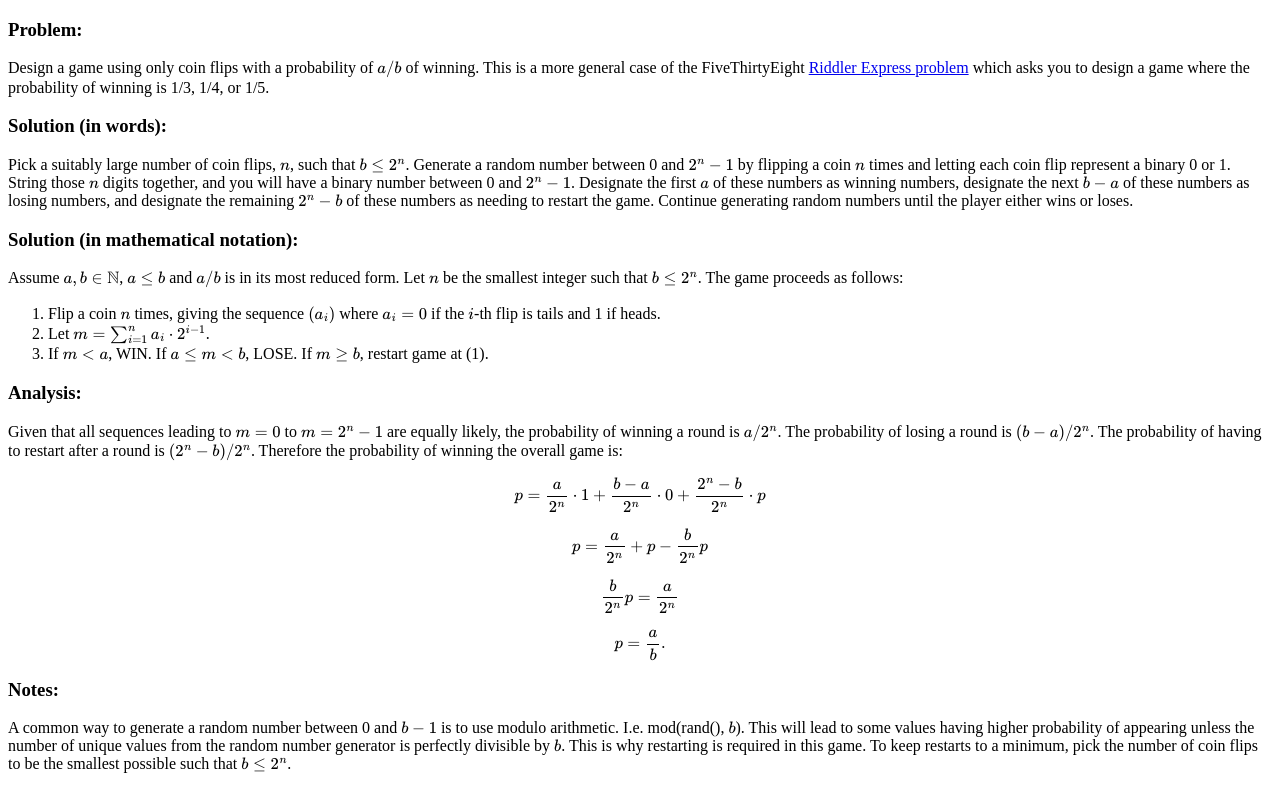
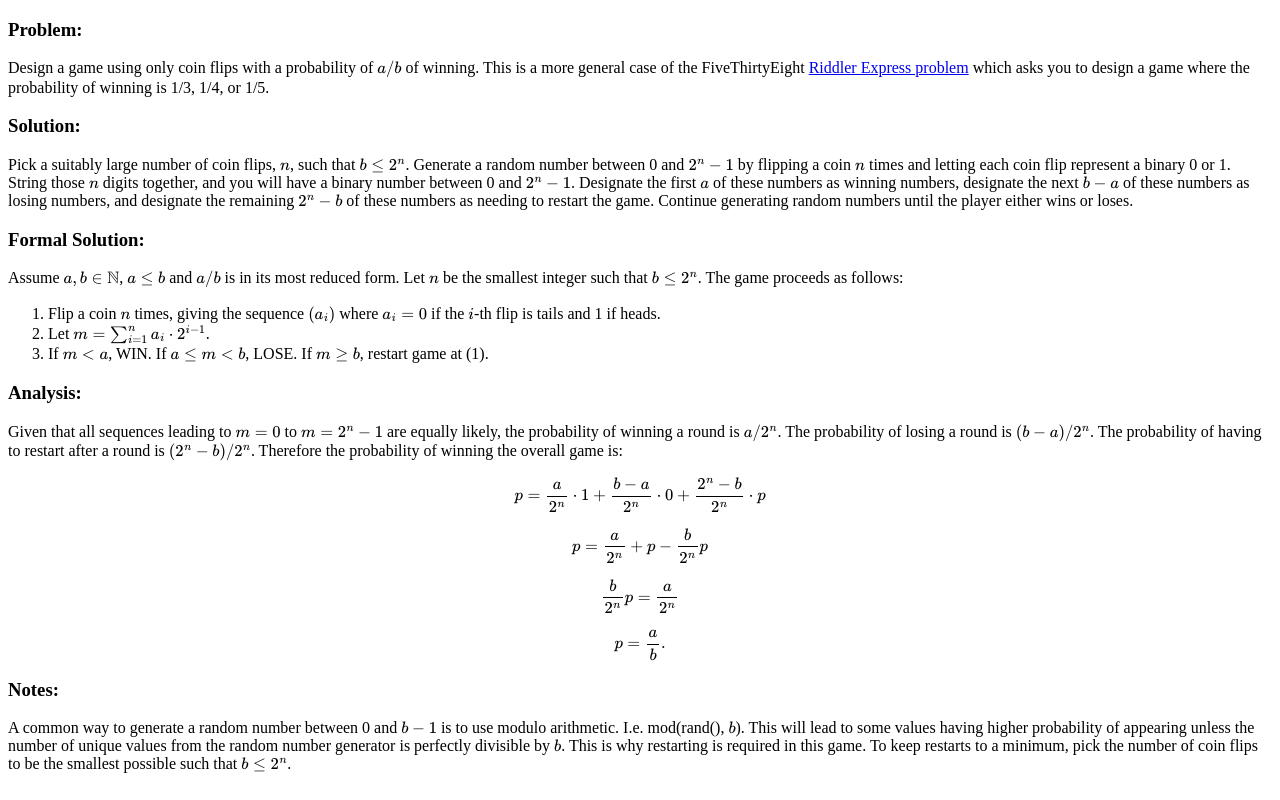
Before and after one commit to mdsteffen/riddler, a plain HTML site: page 20181102-coin-flip-express/index.html in a window 1280 px wide. Drawn offline with nearby package versions, Linux system fonts and the light colour scheme; some packages are replaced by stand-ins of ours.

Commit message:
rewording

```diff
--- a/20181102-coin-flip-express/index.html
+++ b/20181102-coin-flip-express/index.html
@@ -13,7 +13,7 @@
 <p>Design a game using only coin flips with a probability of \(a/b\) of winning. This is a more general case
 of the FiveThirtyEight <a href="https://fivethirtyeight.com/features/how-far-would-you-go-to-rig-a-coin-flip/">Riddler Express problem</a> which
 asks you to design a game where the probability of winning is 1/3, 1/4, or 1/5.</p>
-<h3>Solution (in words):</h3>
+<h3>Solution:</h3>
 <p>Pick a suitably large number of coin flips, \(n\), such that \(b \leq 2^n\). Generate a random number between
 0 and \(2^n - 1\) by flipping a coin \(n\) times and letting each coin flip represent a binary 0 or 1.
 String those \(n\) digits together, and you will have a binary number between 0 and \(2^n-1\).
@@ -21,7 +21,7 @@ Designate the first \(a\) of these numbers as winning numbers, designate the nex
 numbers as losing numbers, and designate the remaining \(2^n-b\) of these numbers as needing to restart
 the game. Continue generating random numbers until the player either wins or loses.</p>
 
-<h3>Solution (in mathematical notation):</h3>
+<h3>Formal Solution:</h3>
 <p>Assume \(a, b \in \mathbb N \), \(a \leq b\) and \(a/b\) is in its most reduced form. Let \(n\) be the smallest integer such that \(b \le 2^n\).
 The game proceeds as follows:</p>
 <ol>
```
